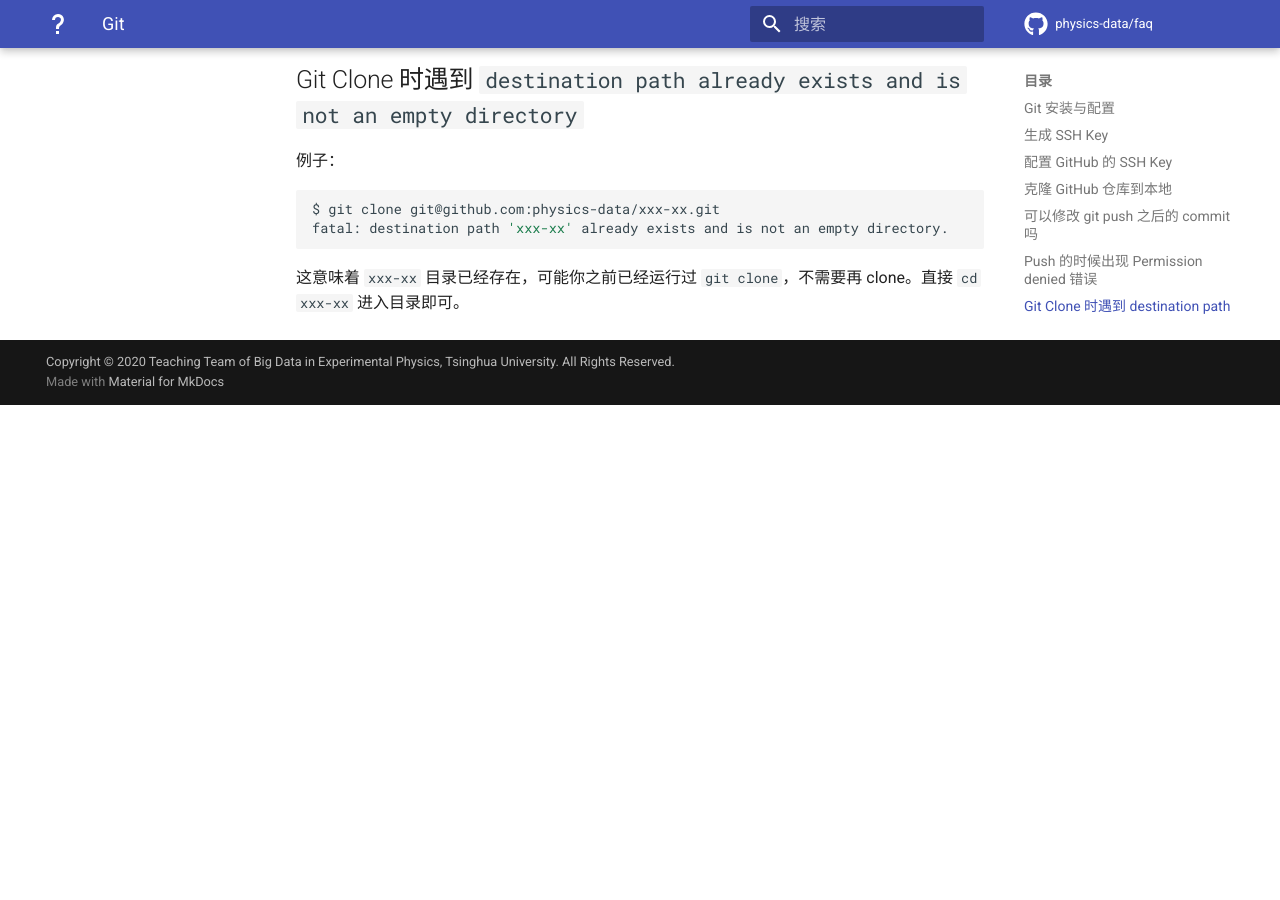
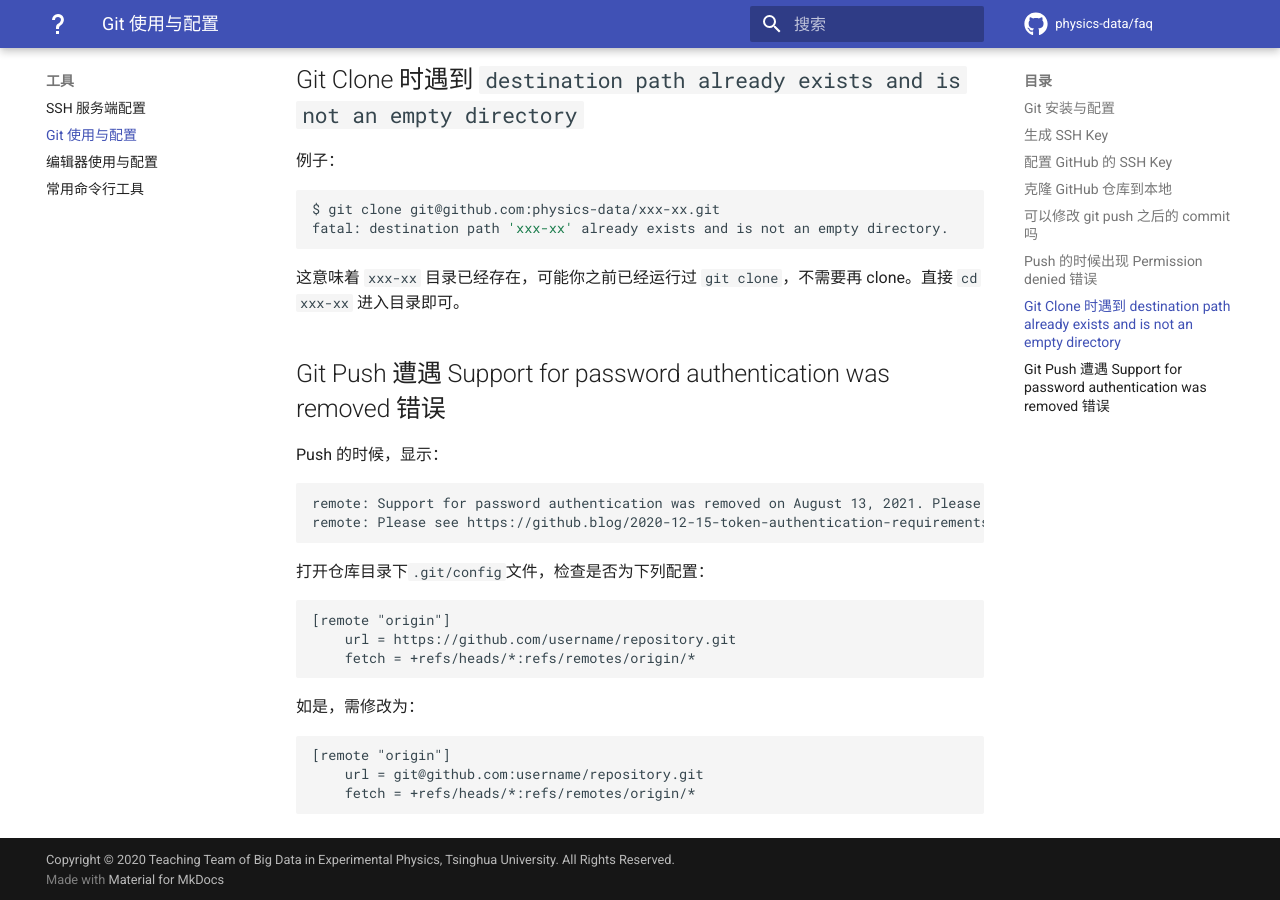
Before and after one commit to physics-data/faq, an MkDocs documentation site: the page built from docs/tool/git.md, in a window 1280 px wide and 900 px high, scrolled down 2111 px. Built offline with MkDocs 1.6.1 and Material for MkDocs 9.7.7, drawn with Linux system fonts in a browser that asks for light colours; comment, search, counter and statistics services are not loaded; before the commit the page ends 2516 px from its top, so only the background shows below that; part of the change alters nothing that is shown.

Commit message:
Fix Style;Add note for git

````diff
--- a/docs/tool/git.md
+++ b/docs/tool/git.md
@@ -82,3 +82,25 @@ fatal: destination path 'xxx-xx' already exists and is not an empty directory.
 ```
 
 这意味着 `xxx-xx` 目录已经存在，可能你之前已经运行过 `git clone`，不需要再 clone。直接 `cd xxx-xx` 进入目录即可。
+
+## Git Push 遭遇 Support for password authentication was removed 错误
+
+Push 的时候，显示：
+```
+remote: Support for password authentication was removed on August 13, 2021. Please use a personal access token instead.
+remote: Please see https://github.blog/2020-12-15-token-authentication-requirements-for-git-operations/ for more information.
+```
+
+打开仓库目录下`.git/config`文件，检查是否为下列配置：
+```
+[remote "origin"]
+	url = https://github.com/username/repository.git
+	fetch = +refs/heads/*:refs/remotes/origin/*
+```
+
+如是，需修改为：
+```
+[remote "origin"]
+	url = git@github.com:username/repository.git
+	fetch = +refs/heads/*:refs/remotes/origin/*
+```
--- a/mkdocs.yml
+++ b/mkdocs.yml
@@ -22,20 +22,25 @@ extra:
 nav:
   - 主页: index.md
   - 先修要求: prerequisite.md
-  - WSL 环境配置: wsl.md
-  - Linux 环境配置: linux.md
-  - macOS 环境配置: mac.md
-  - SSH 服务端配置: sshd.md
-  - Git 使用与配置: git.md
-  - 编辑器使用与配置: editor.md
-  - 常用命令行工具: tools.md
-  - Linux 下的路径: path.md
-  - 常见错误信息: error.md
-  - GitHub Workflow 配置: workflow.md
-  - 常用的软件包的安装方式: install.md
-  - 命令行相关问题: command-line.md
-  - mail 依赖打环问题: mail.md
-  - vitables 无法启动: viewer.md
+  - 环境配置:
+    - WSL 环境配置: env/wsl.md
+    - Linux 环境配置: env/linux.md
+    - macOS 环境配置: env/mac.md
+  - 工具:
+    - SSH 服务端配置: tool/sshd.md
+    - Git 使用与配置: tool/git.md
+    - 编辑器使用与配置: tool/editor.md
+    - 常用命令行工具: tool/command.md
+  - 教程:
+    - Linux 下的路径: tutorials/path.md
+    - GitHub Workflow 配置: tutorials/workflow.md
+    - 常用的软件包的安装方式: tutorials/install.md
+  - 常见错误:
+    - 常见错误信息: error/error.md
+    - WSL 中使用 VScode: error/code.md
+    - 命令行相关问题: error/command-line.md
+    - mail 依赖打环问题: error/mail.md
+    - vitables 无法启动: error/viewer.md
 
 plugins:
   - search
````
